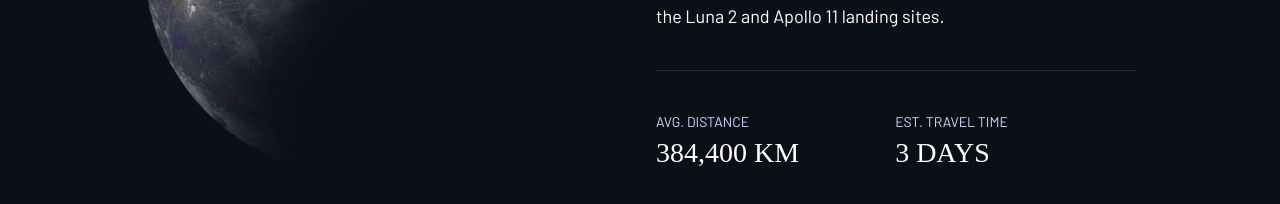
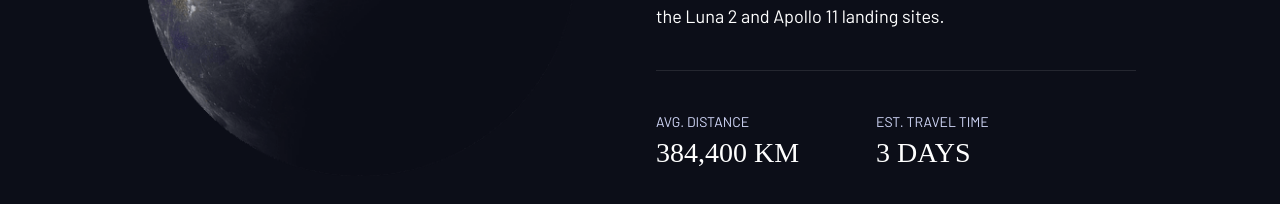
Before and after one commit to Annie-Huang/space-tourism-website, a website: page destination-moon.html in a window 1280 px wide. Shown: the part 488-692 px from the top of the page. Drawn offline with nearby package versions, Linux system fonts and the light colour scheme; a web font is replaced by a local one.

Commit message:
Address the gap problem in .destination-meta for just the start of the desktop screen

```diff
--- a/index.css
+++ b/index.css
@@ -604,7 +604,7 @@ body {
   }
 
   .destination-meta {
-    --gap: 6rem;
+    --gap: min(6vw, 6rem);
     justify-content: start;
   }
 }
```
